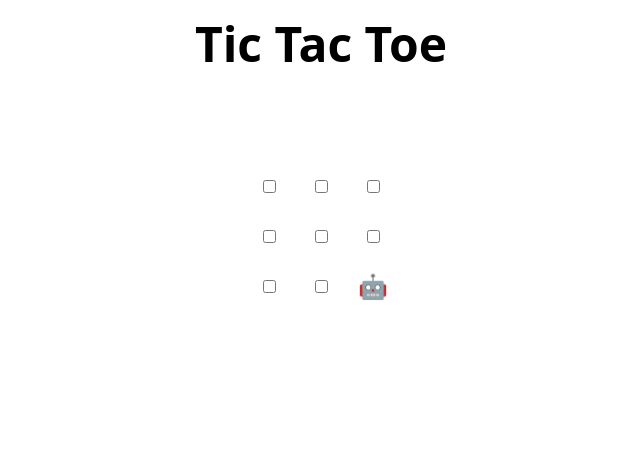
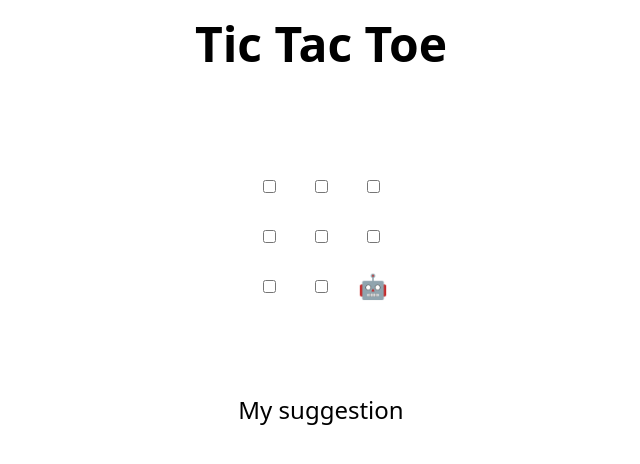
Before and after one commit to madeleinehuebner/skills-review-pull-requests, a plain HTML site: page index.html in a window 1280 px wide. Shown: the whole page, without its empty margins (319-959 px from the left). Drawn offline with Linux system fonts and the light colour scheme.

Commit message:
Update index.html

```diff
--- a/index.html
+++ b/index.html
@@ -48,7 +48,7 @@
 </table>
 
 <h2 hidden>Game over, refresh to play again 🧑‍💻 🤖!</h2>
-
+My suggestion
 <script>
   // Initialization
   const boxes = Array.from(document.querySelectorAll("td"));
```
